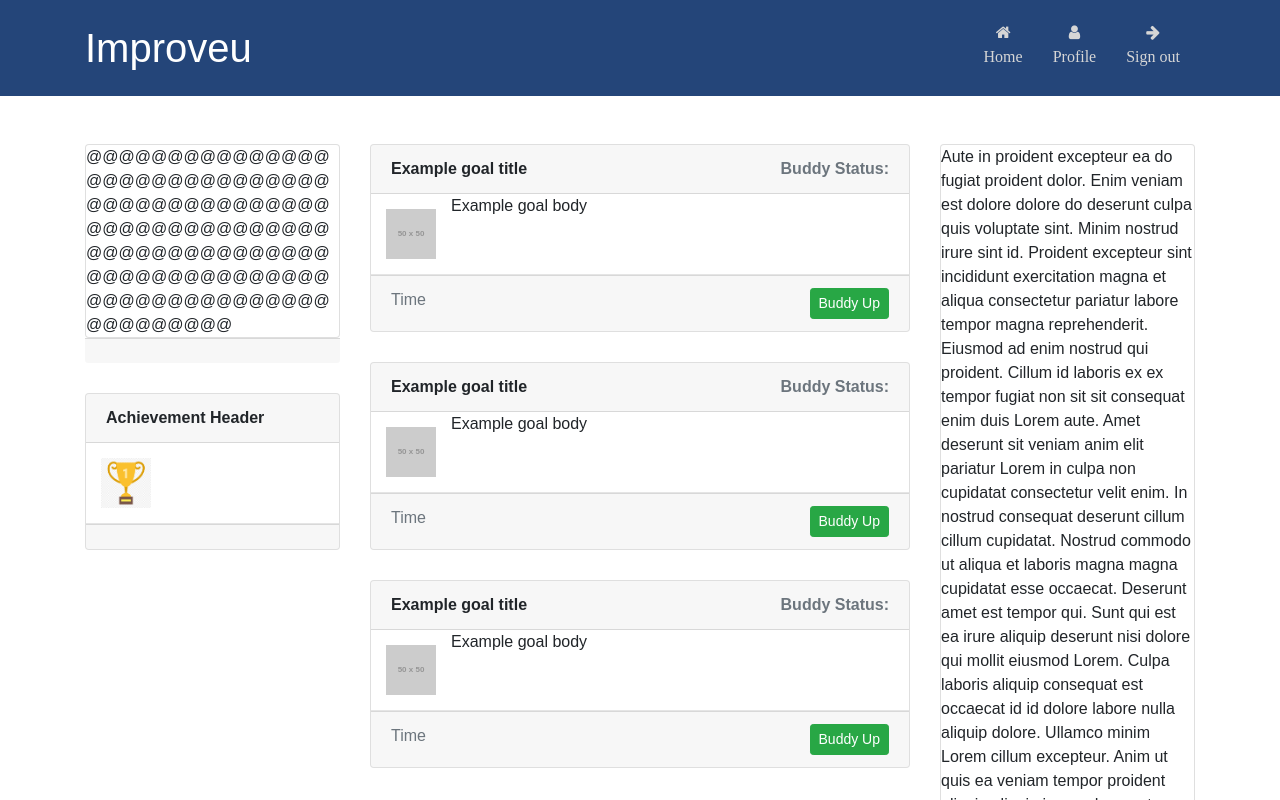
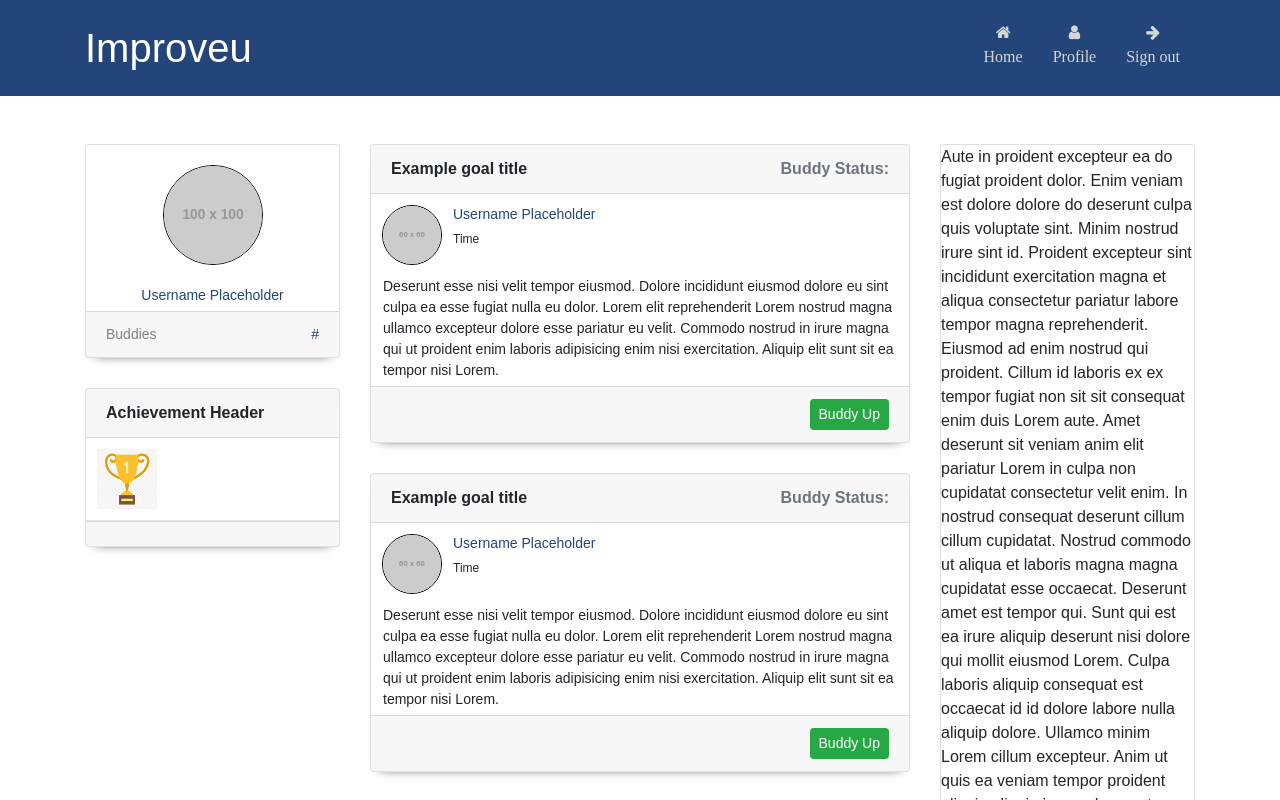
Before and after one commit to cwbabis/Improveu-2.0, a React (Create React App) app in the folder client/: page /dashboard in a window 1280 px wide. Shown: the top 800 px of the page. Built offline with nearby package versions, Linux system fonts and the light colour scheme.

Commit message:
Dashboard Styling

```diff
--- a/client/src/components/GoalCard/index.css
+++ b/client/src/components/GoalCard/index.css
@@ -3,9 +3,9 @@
 }
 
 img {
-    height: 50px;
-    width: 50px;
-    margin: 15px;
+    height: 60px;
+    width: 60px;
+    margin: 11px;
     float: left;
 }
 
@@ -16,3 +16,41 @@ hr {
 .buddy-button {
     margin-left: auto;
 }
+
+.card {
+    -webkit-box-shadow: 0px 7px 10px -10px rgba(0, 0, 0, 0.75);
+    -moz-box-shadow: 0px 7px 10px -10px rgba(0, 0, 0, 0.75);
+    box-shadow: 0px 7px 10px -10px rgba(0, 0, 0, 0.75);
+}
+
+.goalcardpropic {
+    width: 60px;
+    height: 60px;
+    border-radius: 50%;
+    border: 1px solid black;
+    /* #F7F7F7 */
+}
+
+.card-body {
+    padding-top: 0px;
+    padding-bottom: 0px;
+    padding-left: 12px;
+    padding-right: 12px;
+}
+
+.goalCardUsername {
+    color: #244579;
+    padding-top: 10px;
+}
+.goalCardUsername:hover{
+    text-decoration: underline;
+}
+
+p {
+
+    font-size: 14px;
+    margin-bottom: 5px;
+}
+time{
+    font-size: 12px;
+}
--- a/client/src/components/GoalCard/index.js
+++ b/client/src/components/GoalCard/index.js
@@ -7,25 +7,34 @@ function GoalCard(props) {
             <div className="card">
                 <div className="card-header">
                     Example goal title
-            <div className="float-right text-muted">
+                    <div className="float-right text-muted">
                         Buddy Status:
-                </div>
+                    </div>
                 </div>
                 <div>
-                    <img src="https://via.placeholder.com/50" alt="placeholder"></img>
-                    <p>Example goal body</p>
+                    <div>
+                        <a href="#"><img class="goalcardpropic " src="https://via.placeholder.com/60" alt="placeholder"></img></a>
+                        <div>
+                            <a href="#" ><p class="goalCardUsername">Username Placeholder</p></a>
+                            <time className="float-left timeago" dateTime="">
+                                Time
+                            </time>
+                        </div>
+
+                    </div>
                 </div>
-                <hr></hr>
-                <div className="card-footer text-muted float-left">
-                    <time className="float-left timeago" dateTime="">
-                        Time
-                </time>
+                <div class="card-body">
+                    <p class="goalText">Deserunt esse nisi velit tempor eiusmod. Dolore incididunt eiusmod dolore eu sint culpa ea esse fugiat nulla eu dolor. Lorem elit reprehenderit Lorem nostrud magna ullamco excepteur dolore esse pariatur eu velit. Commodo nostrud in irure magna qui ut proident enim laboris adipisicing enim nisi exercitation. Aliquip elit sunt sit ea tempor nisi Lorem.</p>
+                </div>
+
+                <div className="card-footer text-muted">
+
                     <button className="btn btn-success btn-sm float-right buddy-button" id="buddy-button">
                         Buddy Up
                 </button>
                 </div>
             </div>
-        </div>
+        </div >
     );
 }
 
--- a/client/src/components/UserCard/index.css
+++ b/client/src/components/UserCard/index.css
@@ -1,4 +1,36 @@
-.col-md-12{
+.col-md-12 {
     padding: 0px;
     padding-bottom: 30px;
 }
+
+.dashProPic {
+    margin: 20px;
+    width: 100px;
+    height: 100px;
+    border-radius: 50%;
+    border: 1px solid black;
+    /* #F7F7F7 */
+}
+
+.alignImg {
+    display: flex;
+    justify-content: center;
+}
+
+.dashProUsername {
+    text-align: center;
+    color: #244579;
+}
+.dashProUsername:hover{
+    text-decoration: underline;
+}
+.hightlight{
+    color: #244579;
+}
+a{
+    color: grey;
+}
+a:hover{
+    color: #244579;
+    text-decoration: none;
+}
--- a/client/src/components/UserCard/index.js
+++ b/client/src/components/UserCard/index.js
@@ -5,9 +5,18 @@ function UserCard(props) {
     return (
         <div className="col-md-12">
             <div className="card">
-                @@@@@@@@@@@@@@@@@@@@@@@@@@@@@@@@@@@@@@@@@@@@@@@@@@@@@@@@@@@@@@@@@@@@@@@@@@@@@@@@@@@@@@@@@@@@@@@@@@@@@@@@@@@@@@@@@@
+                <div class="alignImg">
+                    <a href="#" ><img href=""
+                        class="dashProPic" src="https://via.placeholder.com/100" alt="placeholder"></img></a>
                 </div>
-            <div className="card-footer">
+                <div>
+                    <a href="#" ><p class="dashProUsername">Username Placeholder</p></a>
+                </div>
+                <div className="card-footer">
+                    <div class="">
+                        <a href="#"><p style={{ margin: 0, fontSize: 14 }} >Buddies<span class="hightlight float-right">#</span></p></a>
+                    </div>
+                </div>
             </div>
         </div>
     );
```
Also changed, not shown: client/package.json (line endings or trailing spaces), 2 other files (tests, documents, lock files or other folders).
